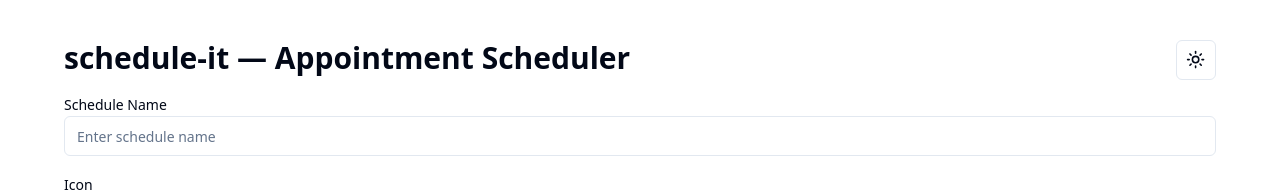
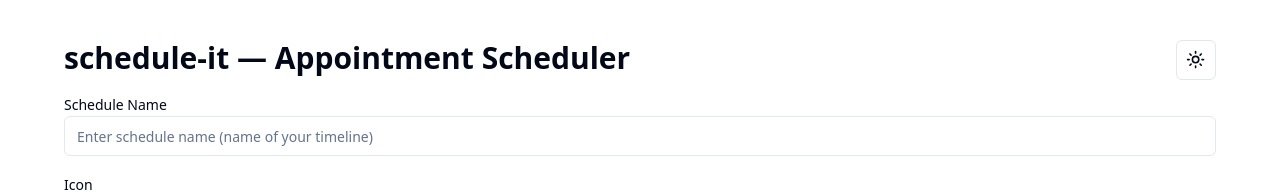
Before and after one commit to darius-it/schedule-it, a React (Vite) app: page / in a window 1280 px wide. Shown: the top 196 px of the page. Built offline with nearby package versions, Linux system fonts and the light colour scheme; no server answers.

Commit message:
💄 Display extra context for some elements

```diff
--- a/src/components/Home.jsx
+++ b/src/components/Home.jsx
@@ -111,7 +111,7 @@
               <Input
                 id="scheduleName"
                 type="text"
-                placeholder="Enter schedule name"
+                placeholder="Enter schedule name (name of your timeline)"
                 value={scheduleName}
                 onChange={(e) => setScheduleName(e.target.value)}
                 required
--- a/src/components/Schedule.jsx
+++ b/src/components/Schedule.jsx
@@ -244,9 +244,12 @@
       </div>
       <div className="container mx-auto mt-10 p-6 bg-background rounded-lg shadow-md">
         <div className="flex justify-between items-center mb-6">
-          <h1 className="text-3xl font-bold text-foreground">
-            {schedule.icon} {schedule.title}
-          </h1>
+          <div className="flex flex-col gap-2">
+            <h1 className="text-3xl font-bold text-foreground">
+              {schedule.icon} {schedule.title}
+            </h1>
+            <span className='text-muted-foreground text-sm'>Schedule Slug (unique ID): <strong>{scheduleId}</strong> (use this to share your schedule with others)</span>
+          </div>
           <DropdownMenu>
             <DropdownMenuTrigger asChild>
               <Button variant="ghost" className="h-8 w-8 p-0">
```
